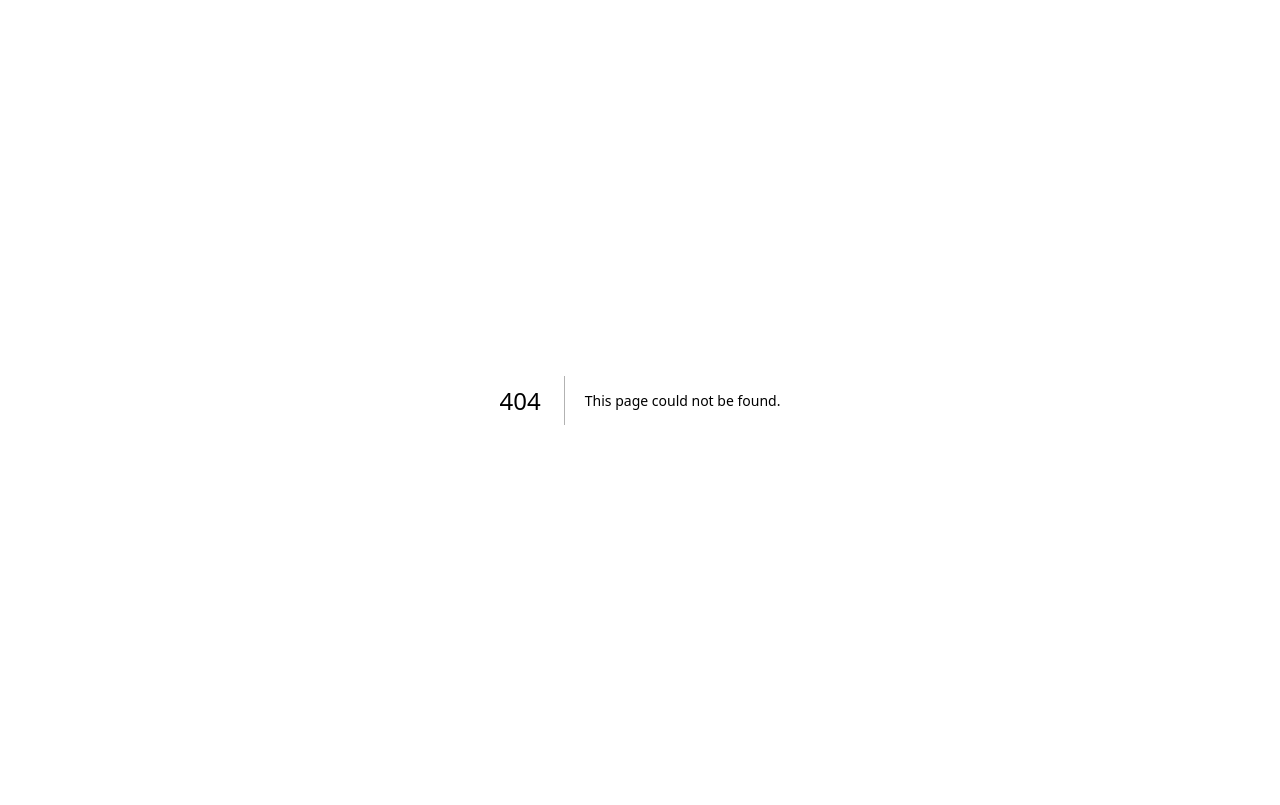
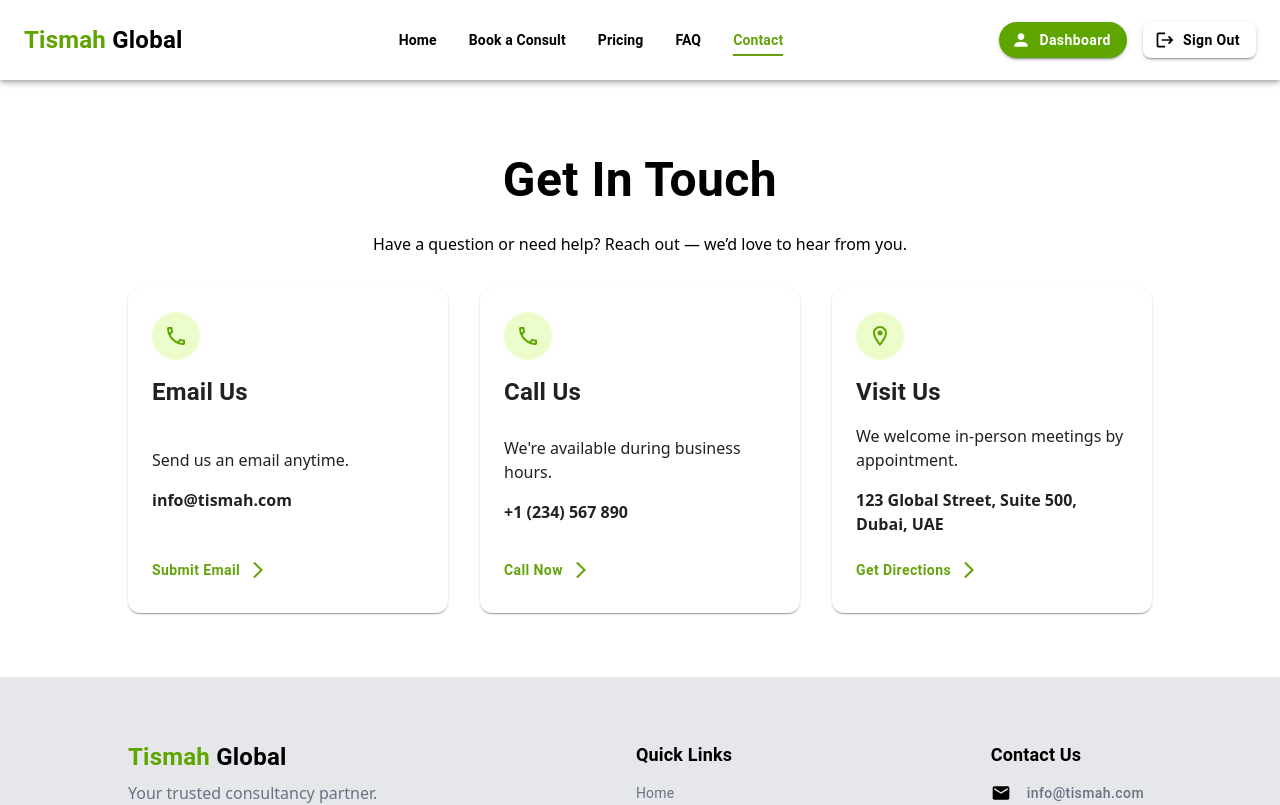
Before and after one commit to RealUltra/Tismah-Global-Consultancy, a Next.js app in the folder frontend/: page /contact in a window 1280 px wide. Before the commit this address had no page. Shown: the top 805 px of the page. Built offline with nearby package versions, Linux system fonts and the light colour scheme; what @mui/material-nextjs would draw is missing.

Commit message:
completed contact page

```diff
--- a/frontend/app/Footer.tsx
+++ b/frontend/app/Footer.tsx
@@ -1,9 +1,16 @@
 import { Email as EmailIcon, Phone as PhoneIcon } from "@mui/icons-material";
 import { Box, Button, MenuItem, Typography } from "@mui/material";
 import React from "react";
+import Link from "next/link";
 
 const Footer = () => {
-  const quickLinks = ["Home", "Pricing", "FAQ", "Contact", "Book Now"];
+  const quickLinks = [
+    { label: "Home", path: "/" },
+    { label: "Pricing", path: "/pricing" },
+    { label: "FAQ", path: "/faq" },
+    { label: "Contact", path: "/contact" },
+    { label: "Book Now", path: "/book" },
+  ];
 
   return (
     <Box className="!bg-gray-200">
@@ -22,13 +29,15 @@ const Footer = () => {
             Quick Links
           </Typography>
           <Box className="!flex flex-col">
-            {quickLinks.map((text, index) => (
+            {quickLinks.map((item, i) => (
               <MenuItem
-                key={index}
+                key={i}
                 className="!text-sm !normal-case !px-0 !text-gray-500 hover:text-lime-600! hover:bg-transparent!"
+                component={Link}
+                href={item.path}
                 disableRipple
               >
-                {text}
+                {item.label}
               </MenuItem>
             ))}
           </Box>
--- a/frontend/app/HeroSection.tsx
+++ b/frontend/app/HeroSection.tsx
@@ -3,7 +3,7 @@ import React from "react";
 
 const HeroSection = () => {
   return (
-    <Box className="!bg-gradient-to-b from-lime-50 to-white min-h-[80vh] !flex !py-20">
+    <Box className="!bg-gradient-to-b from-lime-50 to-white min-h-[80vh] !flex">
       <Box className="!mx-auto !my-auto !max-w-3xl !px-16 !flex !flex-col !gap-6">
         <Typography className="!font-bold !text-[clamp(2.25rem,5vw,3.75rem)] text-center !leading-tight">
           Guiding Your Journey{" "}
@@ -18,7 +18,10 @@ const HeroSection = () => {
           <Button className="!rounded-4xl !bg-lime-600 !text-white !font-semibold !text-xl !px-8 !py-4 !mx-auto !w-full md:w-auto! !normal-case">
             Book Now
           </Button>
-          <Button className="!rounded-4xl !bg-white !border-lime-600 !border-1 !text-lime-600 !font-semibold !text-xl !px-8 !py-4 !mx-auto !w-full md:w-auto! !normal-case">
+          <Button
+            className="!rounded-4xl !bg-white !border-lime-600 !border-1 !text-lime-600 !font-semibold !text-xl !px-8 !py-4 !mx-auto !w-full md:w-auto! !normal-case"
+            href="#services"
+          >
             Explore Services
           </Button>
         </Box>
--- /dev/null
+++ b/frontend/app/MainLayout.tsx
@@ -0,0 +1,21 @@
+import React, { ReactNode } from "react";
+import NavBar from "./NavBar";
+import Footer from "./Footer";
+
+interface Props {
+  children?: ReactNode;
+}
+
+const MainLayout = (props: Props) => {
+  return (
+    <div className="min-h-screen flex flex-col">
+      <NavBar />
+
+      <main className="flex-grow">{props.children}</main>
+
+      <Footer />
+    </div>
+  );
+};
+
+export default MainLayout;
--- a/frontend/app/NavBar.tsx
+++ b/frontend/app/NavBar.tsx
@@ -18,10 +18,21 @@ import {
   Menu as MenuIcon,
 } from "@mui/icons-material";
 
+import Link from "next/link";
+import { usePathname } from "next/navigation";
+
 const NavBar = () => {
+  const pathname = usePathname();
+
   const [mobileOpen, setMobileOpen] = useState(false);
 
-  const navItems = ["Home", "Book a Consult", "Pricing", "FAQ", "Contact"];
+  const navItems = [
+    { label: "Home", path: "/" },
+    { label: "Book a Consult", path: "/book" },
+    { label: "Pricing", path: "/pricing" },
+    { label: "FAQ", path: "/faq" },
+    { label: "Contact", path: "/contact" },
+  ];
 
   return (
     <AppBar className="!sticky !bg-white !h-20 !grid">
@@ -38,7 +49,9 @@ const NavBar = () => {
               <MenuItem
                 key={i}
                 className="!text-sm !font-semibold !px-0"
-                selected={i == 0}
+                component={Link}
+                href={item.path}
+                selected={pathname === item.path}
                 disableRipple
                 sx={{
                   color: "black",
@@ -54,7 +67,7 @@ const NavBar = () => {
                   },
                 }}
               >
-                {item}
+                {item.label}
               </MenuItem>
             );
           })}
@@ -96,7 +109,9 @@ const NavBar = () => {
                 <MenuItem
                   key={i}
                   className="!text-sm !font-semibold !rounded-lg"
-                  selected={i == 0}
+                  component={Link}
+                  href={item.path}
+                  selected={pathname === item.path}
                   disableRipple
                   sx={{
                     color: "black",
@@ -113,7 +128,7 @@ const NavBar = () => {
                     },
                   }}
                 >
-                  {item}
+                  {item.label}
                 </MenuItem>
               );
             })}
--- a/frontend/app/ServicesSection.tsx
+++ b/frontend/app/ServicesSection.tsx
@@ -24,7 +24,10 @@ const ServicesSection = () => {
   ];
 
   return (
-    <Box className="!flex !flex-col !gap-8 !mx-auto !max-w-6xl !px-8 !pb-16">
+    <section
+      id="services"
+      className="!flex !flex-col !gap-8 !mx-auto !max-w-6xl !px-8 !pb-16 !scroll-mt-32"
+    >
       <Typography className="!text-3xl !font-bold !text-center">
         Our Services
       </Typography>
@@ -45,7 +48,7 @@ const ServicesSection = () => {
           </Card>
         ))}
       </Box>
-    </Box>
+    </section>
   );
 };
 
--- /dev/null
+++ b/frontend/app/contact/ExampleContactPage.tsx
@@ -0,0 +1,135 @@
+"use client";
+
+import React, { FormEvent, useState } from "react";
+import {
+  Box,
+  TextField,
+  Button,
+  Typography,
+  Snackbar,
+  Divider,
+} from "@mui/material";
+import MailOutlineIcon from "@mui/icons-material/MailOutline";
+import PhoneIcon from "@mui/icons-material/Phone";
+import LocationOnIcon from "@mui/icons-material/LocationOn";
+
+const ContactPage = () => {
+  const [open, setOpen] = useState(false);
+
+  const handleSubmit = (e: FormEvent) => {
+    e.preventDefault();
+    setOpen(true);
+  };
+
+  return (
+    <Box className="w-full bg-white text-gray-900">
+      {/* Header */}
+      <Box className="text-center py-16 px-4">
+        <Typography variant="h3" className="font-bold mb-4">
+          Get in Touch
+        </Typography>
+        <Typography className="max-w-xl mx-auto text-gray-600">
+          Have a question or need help? Reach out — we’d love to hear from you.
+        </Typography>
+      </Box>
+
+      {/* Main Grid */}
+      <Box className="max-w-6xl mx-auto px-6 md:px-8 grid grid-cols-1 md:grid-cols-2 gap-16 pb-20">
+        {/* Contact Form */}
+        <Box component="form" onSubmit={handleSubmit} className="space-y-6">
+          <Typography variant="h5" className="font-semibold mb-4">
+            Send a Message
+          </Typography>
+          <TextField label="Your Name" variant="outlined" fullWidth required />
+          <TextField
+            label="Your Email"
+            type="email"
+            variant="outlined"
+            fullWidth
+            required
+          />
+          <TextField label="Subject" variant="outlined" fullWidth required />
+          <TextField
+            label="Message"
+            variant="outlined"
+            multiline
+            rows={5}
+            fullWidth
+            required
+          />
+          <Button
+            type="submit"
+            variant="contained"
+            className="!bg-lime-600 !rounded-lg !text-white w-full"
+          >
+            Send Message
+          </Button>
+        </Box>
+
+        {/* Contact Info */}
+        <Box className="space-y-8">
+          <Typography variant="h5" className="font-semibold">
+            Contact Information
+          </Typography>
+          <Divider />
+          <Box className="flex gap-4 items-start">
+            <MailOutlineIcon className="text-lime-600 mt-1" />
+            <Box>
+              <Typography className="font-semibold">Email</Typography>
+              <Typography className="text-gray-600">
+                info@tismahglobal.com
+              </Typography>
+            </Box>
+          </Box>
+
+          <Box className="flex gap-4 items-start">
+            <PhoneIcon className="text-lime-600 mt-1" />
+            <Box>
+              <Typography className="font-semibold">Phone</Typography>
+              <Typography className="text-gray-600">+1 234 567 890</Typography>
+            </Box>
+          </Box>
+
+          <Box className="flex gap-4 items-start">
+            <LocationOnIcon className="text-lime-600 mt-1" />
+            <Box>
+              <Typography className="font-semibold">Office Address</Typography>
+              <Typography className="text-gray-600">
+                123 Global Street
+                <br />
+                Suite 500, Dubai, UAE
+              </Typography>
+            </Box>
+          </Box>
+        </Box>
+      </Box>
+
+      {/* FAQ CTA */}
+      <Box className="bg-gray-100 py-12 text-center px-4">
+        <Typography variant="h6" className="mb-2 font-semibold">
+          Need Answers Fast?
+        </Typography>
+        <Typography className="mb-4 text-gray-600">
+          Visit our FAQ section or reach out to us directly.
+        </Typography>
+        <Button
+          variant="outlined"
+          href="/faq"
+          className="!border-lime-600 !text-lime-600 !rounded-md"
+        >
+          Go to FAQ
+        </Button>
+      </Box>
+
+      {/* Snackbar */}
+      <Snackbar
+        open={open}
+        onClose={() => setOpen(false)}
+        autoHideDuration={4000}
+        message="Message sent successfully!"
+      />
+    </Box>
+  );
+};
+
+export default ContactPage;
--- /dev/null
+++ b/frontend/app/contact/GetInTouchSection.tsx
@@ -0,0 +1,101 @@
+import {
+  MailOutline as EmailIcon,
+  ArrowForwardIos as ForwardArrowIcon,
+  LocalPhoneOutlined as PhoneIcon,
+  LocationOnOutlined as LocationIcon,
+} from "@mui/icons-material";
+import { Box, Button, Card, Typography } from "@mui/material";
+import React, { ElementType } from "react";
+
+interface ContactOption {
+  icon: ElementType;
+  title: string;
+  caption: string;
+  contact: string;
+  button_text: string;
+  path?: string;
+}
+
+const GetInTouchSection = () => {
+  const contactOptions: ContactOption[] = [
+    {
+      icon: PhoneIcon,
+      title: "Email Us",
+      caption: "Send us an email anytime.",
+      contact: "info@tismah.com",
+      button_text: "Submit Email",
+      path: "mailto:info@tismah.com",
+    },
+
+    {
+      icon: PhoneIcon,
+      title: "Call Us",
+      caption: "We're available during business hours.",
+      contact: "+1 (234) 567 890",
+      button_text: "Call Now",
+      path: "tel:+1234567890",
+    },
+
+    {
+      icon: LocationIcon,
+      title: "Visit Us",
+      caption: "We welcome in-person meetings by appointment.",
+      contact: "123 Global Street, Suite 500, Dubai, UAE",
+      button_text: "Get Directions",
+      path: "https://www.google.com/maps/search/?api=1&query=123+Global+Street,+Suite+500,+Dubai,+UAE",
+    },
+  ];
+
+  return (
+    <Box className="!flex flex-col !max-w-6xl !mx-auto !my-auto gap-8 !px-4 !py-16">
+      <Box className="!flex flex-col text-center gap-4">
+        <Typography className="!text-[clamp(2.25rem,5vw,3rem)] !font-bold">
+          Get In Touch
+        </Typography>
+        <p>
+          Have a question or need help?{" "}
+          <span className="inline-block">
+            Reach out — we’d love to hear from you.
+          </span>
+        </p>
+      </Box>
+
+      <Box className="!flex flex-row flex-wrap gap-8 !mx-auto">
+        {contactOptions.map((option, i) => (
+          <Card
+            key={i}
+            className="!flex flex-col !p-6 gap-4 !rounded-xl !w-xs !mx-auto justify-between"
+          >
+            <Box className="!flex flex-col gap-4">
+              <option.icon className="!text-5xl !bg-lime-100 rounded-4xl p-3 text-lime-600" />
+              <Typography className="!font-bold !text-2xl">
+                {option.title}
+              </Typography>
+            </Box>
+            <Box className="!flex flex-col gap-4">
+              <p className="!text-md">{option.caption}</p>
+              <p className="!text-md !font-bold">{option.contact}</p>
+            </Box>
+            <Button
+              className="!normal-case !font-bold !mr-auto !px-0"
+              endIcon={<ForwardArrowIcon />}
+              disableRipple
+              href={option.path}
+              sx={{
+                color: "#65a30d",
+                "&:hover": {
+                  backgroundColor: "transparent",
+                  color: "#4d7c0f",
+                },
+              }}
+            >
+              {option.button_text}
+            </Button>
+          </Card>
+        ))}
+      </Box>
+    </Box>
+  );
+};
+
+export default GetInTouchSection;
--- /dev/null
+++ b/frontend/app/contact/page.tsx
@@ -0,0 +1,13 @@
+import React from "react";
+import MainLayout from "../MainLayout";
+import GetInTouchSection from "./GetInTouchSection";
+
+const ContactPage = () => {
+  return (
+    <MainLayout>
+      <GetInTouchSection />
+    </MainLayout>
+  );
+};
+
+export default ContactPage;
--- a/frontend/app/globals.css
+++ b/frontend/app/globals.css
@@ -1,4 +1,5 @@
 @import "tailwindcss";
 
-body {
+html {
+  scroll-behavior: smooth;
 }
--- a/frontend/app/page.tsx
+++ b/frontend/app/page.tsx
@@ -1,23 +1,20 @@
 import React from "react";
-import NavBar from "./NavBar";
 import HeroSection from "./HeroSection";
 import ServicesSection from "./ServicesSection";
 import WhyUsSection from "./WhyUsSection";
 import ReviewsSection from "./ReviewsSection";
 import PricingCTA from "./PricingCTA";
-import Footer from "./Footer";
+import MainLayout from "./MainLayout";
 
 const HomePage = () => {
   return (
-    <>
-      <NavBar />
+    <MainLayout>
       <HeroSection />
       <ServicesSection />
       <WhyUsSection />
       <ReviewsSection />
       <PricingCTA />
-      <Footer />
-    </>
+    </MainLayout>
   );
 };
 
--- a/frontend/next.config.ts
+++ b/frontend/next.config.ts
@@ -1,6 +1,4 @@
 import type { NextConfig } from "next";
-
-//const isProd = process.env.NODE_ENV === "production";
 
 const nextConfig: NextConfig = {
   output: "export",
--- a/frontend/package.json
+++ b/frontend/package.json
@@ -1,5 +1,5 @@
 {
-  "name": "frontend",
+  "name": "tismah-global-consultancy",
   "version": "0.1.0",
   "private": true,
   "scripts": {
```
